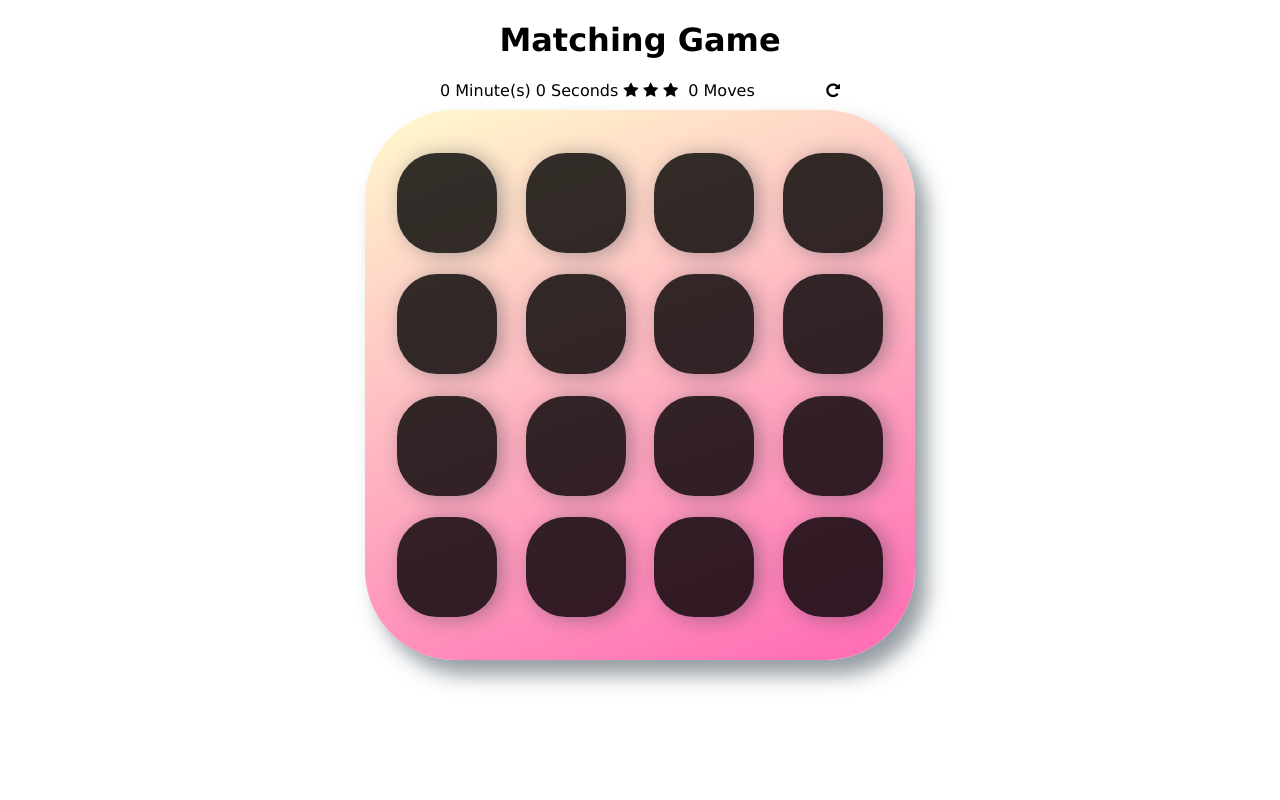
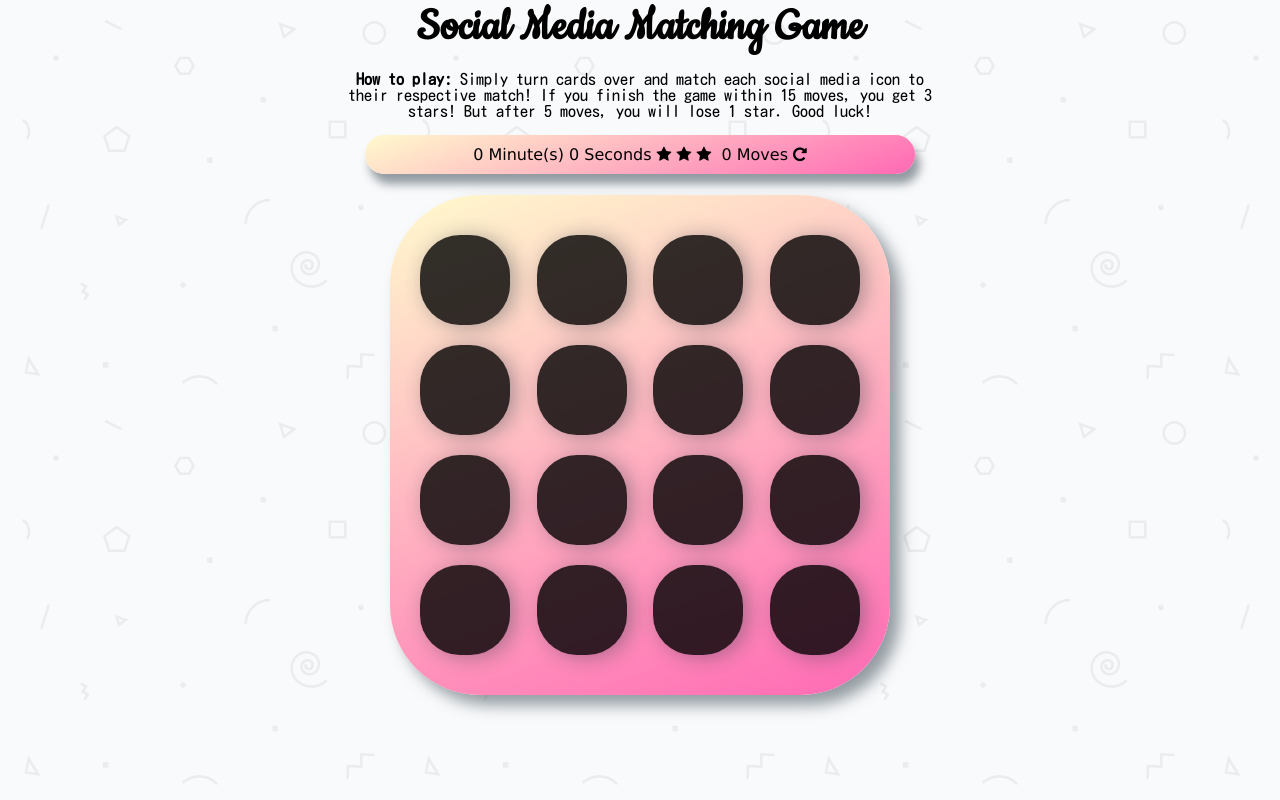
Before and after one commit to amaximo/fend-project-memory-game, a plain HTML site: page index.html in a window 1280 px wide. Drawn offline with Linux system fonts and the light colour scheme; a web font is replaced by a local one.

Commit message:
Altered all files to change physical appearance   game - Changed font, colors, added border around   score panel & decoration border around cards.

```diff
--- a/css/app.css
+++ b/css/app.css
@@ -17,7 +17,7 @@ body {
 }
 
 body {
-    background: #ffffff url('../img/woodenbg.png'); /* Background pattern from Subtle Patterns */
+    background: #ffffff url('../img/geometry2.png'); /* Background pattern from Subtle Patterns */
     font-family: 'Verdana', cursive;
 
 }
@@ -30,31 +30,42 @@ body {
 }
 
 h1 {
-    font-family: 'Verdana', sans-serif;
-    font-size: 300;
+  font-family: 'Cookie', cursive;
+  /*font-family: 'Verdana', sans-serif;*/
+  font-size: 50px;
+  margin-top: auto;
+  margin-bottom: auto;
+  text-align: center;
 }
+
+.howtoplay {
+  width: 600px;
+  font-family: 'Kosugi Maru', sans-serif;
+  text-align: center;
+  margin-top: auto;
+}
+
 
 /*
  * Styles for the deck of cards
  */
 
 .deck {
-    width: 550px;
-    min-height: 550px;
+    width: 500px;
+    min-height: 500px;
     background: linear-gradient(160deg, #fffacd 0%, #ff69b4 100%);
-    padding: 32px;
+    padding: 30px;
     border-radius: 90px;
-    box-shadow: 12px 15px 20px 0 rgba(46, 61, 73, 0.5);
+    box-shadow: 10px 10px 15px 0 rgba(46, 61, 73, 0.5);
     display: flex;
     flex-wrap: wrap;
     justify-content: space-between;
     align-items: center;
-    margin: 0 0 4em;
 }
 
 .deck .card {
-    height: 100px;
-    width: 100px;
+    height: 90px;
+    width: 90px;
     background: #000000;
     font-size: 0;
     color: #ffffff;
@@ -85,6 +96,9 @@ h1 {
 .deck .card.match {
     cursor: default;
     background: #02ccba;
+    border-color: #ffffff;
+    border-width: medium;
+    border-style: dotted;
     font-size: 33px;
 }
 
@@ -96,11 +110,16 @@ h1 {
  * Styles for the Score Panel
  */
 
-.score-panel {
-    text-align: left;
-    width: 400px;
-    margin-bottom: 10px;
-}
+ .score-panel {
+   width: 550px;
+   min-height: 10px;
+   background: linear-gradient(160deg, #fffacd 0%, #ff69b4 100%);
+   padding: 10px;
+   border-radius: 100px;
+   box-shadow: 5px 10px 10px 0 rgba(46, 61, 73, 0.5);
+   text-align: center;
+   margin-bottom: 5px;
+ }
 
 .score-panel .stars {
     margin: 0;
@@ -115,7 +134,7 @@ h1 {
 }
 
 .score-panel .restart {
-    float: right;
+    display: inline-block;
     cursor: pointer;
 }
 
@@ -124,8 +143,6 @@ h1 {
 /*
  * Styles for congratulations modal from https://scotch.io/tutorials/how-to-build-a-memory-matching-game-in-javascript
  */
-
-
  .overlay {
 	position: fixed;
 	top: 0;
@@ -155,12 +172,15 @@ h1 {
 }
 
 .popup h2 {
+  font-family: 'Cookie', cursive;
   overflow: auto;
   text-align: center;
   position: center;
 	margin-top: 0;
 	color: #02ccba;
-	font-family: Verdana, Arial, sans-serif;
+  font-family: 'Cookie', cursive;
+  font-size: 40px;
+  margin-bottom: 10px;
 }
 
 .popup .close {
@@ -181,6 +201,7 @@ h1 {
 
 .popup .content-1,
 .content-2 {
+  font-family: 'Kosugi Maru', sans-serif;
 	max-height: 30%;
 	overflow: auto;
 	text-align: center;
@@ -198,18 +219,17 @@ h1 {
 #play-again {
   text-align: center;
   cursor: pointer;
-	background-color: #02b3e4;
 	padding: 0.7rem 1rem;
 	font-size: 1.1rem;
 	display: block;
 	margin: 0 auto;
 	width: 50%;
   opacity: 0.8;
-	font-family: 'Verdana', cursive;
-	color: #000000;
+  font-family: 'Cookie', cursive;
+  font-size: 30px;
+	color: #ffffff;
 	border-radius: 10px;
   transition: all 0.2s ease-in-out;
-
   background: linear-gradient(160deg, #02ccba 0%, #aa7ecd 100%);
   box-shadow: 12px 15px 20px 0 rgba(46, 61, 73, 0.5);
 }
--- a/index.html
+++ b/index.html
@@ -6,6 +6,8 @@
     <!--<meta name="viewport" content="width=device-width, initial-scale=1, shrink-to-fit=no">-->
     <!--<meta http-equiv="X-UA-Compatible" content="IE=edge">-->
     <meta name="description" content="">
+    <link rel="stylesheet" href="https://fonts.googleapis.com/css?family=Cookie">
+    <link rel="stylesheet" href="https://fonts.googleapis.com/css?family=Kosugi+Maru">
     <link rel="stylesheet prefetch" href="https://maxcdn.bootstrapcdn.com/font-awesome/4.6.1/css/font-awesome.min.css">
     <link rel="stylesheet prefetch" href="https://fonts.googleapis.com/css?family=Coda">
     <link rel="stylesheet" href="css/app.css">
@@ -13,7 +15,10 @@
 <body>
     <div class="container">
         <header>
-            <h1>Matching Game</h1>
+            <h1>Social Media Matching Game</h1>
+            <div class="howtoplay">
+              <p><strong>How to play:</strong> Simply turn cards over and match each social media icon to their respective match! If you finish the game within 15 moves, you get 3 stars! But after 5 moves, you will lose 1 star. Good luck!</p>
+            </div>
         </header>
 
         <section class="score-panel">
@@ -43,14 +48,15 @@
 <!-- ========================MODAL============================ -->
         <div id="popup1" class="overlay">
             <div class="popup">
-                <h2>CONGRATULATIONS!</h2>
+                <h2>Congratulations!</h2>
                 <a class="close" href=# >×</a>
                 <div class="content-1">
                   You finished the game with
                 </div>
                 <div class="content-2">
                     <p><span id=finalMove> </span> moves in <span id=totalTime> </span> </p>
-                    <p>You get <span id=starRating></span> stars!</p>
+                    <p>You get <span id=starRating></span> stars and an episode of Pingu. Enjoy!</p>
+                    <iframe width="390" height="300" src="https://www.youtube-nocookie.com/embed/N5FFvG6X9qw" frameborder="0" allow="autoplay; encrypted-media" allowfullscreen></iframe>
                 </div>
                 <button id="play-again"onclick="window.location.reload()">
                     Play again?</a>
--- a/js/app.js
+++ b/js/app.js
@@ -21,7 +21,6 @@ const cardsContainer = document.querySelector(".deck");
 //Shuffle function from http://stackoverflow.com/a/2450976
 function shuffle(array) {
     var currentIndex = array.length, temporaryValue, randomIndex;
-
     while (currentIndex !== 0) {
         randomIndex = Math.floor(Math.random() * currentIndex);
         currentIndex -= 1;
@@ -29,7 +28,6 @@ function shuffle(array) {
         array[currentIndex] = array[randomIndex];
         array[randomIndex] = temporaryValue;
     }
-
     return array;
 }
 
@@ -45,7 +43,6 @@ let matchedCards = [];
  * clicks on a card.
  */
 function init() {
-
   //shuffle(icons); //Calls icons to shuffle all cards (from shuffle fxn) before game starts
 
   for(let i = 0; i < icons.length; i++) {        //this will loop through all the available cards
```
